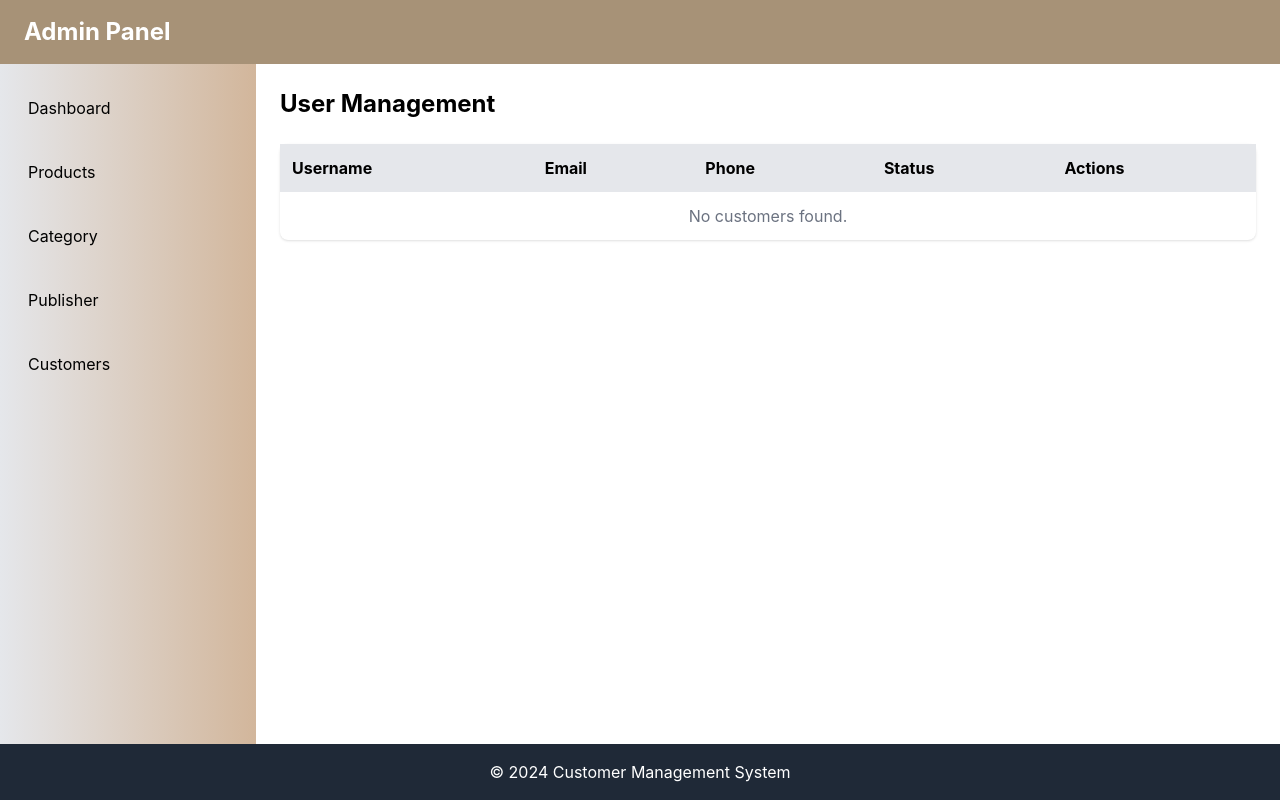
After one commit to muhamedhaleel/Bookscartz, a Django app: page /admin-customer/ in a window 1280 px wide. The commit adds this page. Run offline with Django 5.2, Linux system fonts and the light colour scheme; the visitor is signed in with stand-in values (Sample User, id 1); parts of the project's set-up code (start-up, migrations or seed data) failed here and were passed over; some libraries are stand-ins or nearby versions.

```diff
--- a/adminapp/templates/admin_category.html
+++ b/adminapp/templates/admin_category.html
@@ -40,7 +40,7 @@
                 <a href="{% url 'admin_products' %}" class="flex items-center py-2 px-3 hover:bg-white rounded-lg">Products</a>
                 <a href="{% url 'category_list' %}" class="flex items-center py-2 px-3 hover:bg-white rounded-lg">Category</a>
                 <a href="{% url 'brand_list' %}" class="flex items-center py-2 px-3 hover:bg-white rounded-lg">Publisher</a>
-                <a href="{% url 'admin_customers' %}" class="flex items-center py-2 px-3 hover:bg-white rounded-lg">Customers</a>
+                <a href="{% url 'admin_customer' %}" class="flex items-center py-2 px-3 hover:bg-white rounded-lg">Customers</a>
             </nav>
 
 
@@ -134,7 +134,7 @@
 <div id="addCategoryModal" class="fixed inset-0 bg-black bg-opacity-50 flex justify-center items-center hidden">
     <div class="bg-white rounded-lg p-6 w-96 shadow-lg">
         <h3 class="text-xl font-bold mb-4">Add New Category</h3>
-        <form method="POST">
+        <form method="POST" enctype="multipart/form-data">
             {% csrf_token %}
             {{ form.as_p }}
             <div class="flex justify-end space-x-4">
--- a/adminapp/templates/admin_home.html
+++ b/adminapp/templates/admin_home.html
@@ -27,7 +27,7 @@
                 <a href="{% url 'admin_products' %}" class="flex items-center py-2 px-3 hover:bg-white rounded-lg">Products</a>
                 <a href="{% url 'category_list' %}" class="flex items-center py-2 px-3 hover:bg-white rounded-lg">Category</a>
                 <a href="{% url 'brand_list' %}" class="flex items-center py-2 px-3 hover:bg-white rounded-lg">Publisher</a>
-                <a href="{% url 'admin_customers' %}" class="flex items-center py-2 px-3 hover:bg-white rounded-lg">Customers</a>
+                <a href="{% url 'admin_customer' %}" class="flex items-center py-2 px-3 hover:bg-white rounded-lg">Customers</a>
             </nav>
         </aside>
 
--- a/adminapp/templates/admin_publisher.html
+++ b/adminapp/templates/admin_publisher.html
@@ -35,7 +35,7 @@
                 <a href="{% url 'admin_products' %}" class="flex items-center py-2 px-3 hover:bg-white rounded-lg">Products</a>
                 <a href="{% url 'category_list' %}" class="flex items-center py-2 px-3 hover:bg-white rounded-lg">Category</a>
                 <a href="{% url 'brand_list' %}" class="flex items-center py-2 px-3 hover:bg-white rounded-lg">Publisher</a>
-                <a href="{% url 'admin_customers' %}" class="flex items-center py-2 px-3 hover:bg-white rounded-lg">Customers</a>
+                <a href="{% url 'admin_customer' %}" class="flex items-center py-2 px-3 hover:bg-white rounded-lg">Customers</a>
             </nav>
         </aside>
 
--- /dev/null
+++ b/adminapp/templates/user_details.html
@@ -0,0 +1,102 @@
+<!DOCTYPE html>
+<html lang="en">
+<head>
+    <meta charset="UTF-8">
+    <meta name="viewport" content="width=device-width, initial-scale=1.0">
+    <title>User Details - Admin Panel</title>
+    <script src="https://cdn.tailwindcss.com"></script>
+    <style>
+        body {
+            font-family: 'Inter', sans-serif;
+        }
+    </style>
+</head>
+<body class="min-h-screen flex flex-col">
+
+    <!-- Flash Messages -->
+    <div class="fixed top-4 right-4 z-50 space-y-2" id="message-container">
+        {% if messages %}
+            {% for message in messages %}
+                <div class="message p-4 rounded-lg shadow-lg transition-all duration-300 transform translate-y-0 opacity-100
+                            {% if message.tags == 'success' %} bg-green-100 text-green-700 border border-green-200
+                            {% elif message.tags == 'error' %} bg-red-100 text-red-700 border border-red-200
+                            {% else %} bg-blue-100 text-blue-700 border border-blue-200 {% endif %}">
+                    {{ message }}
+                </div>
+            {% endfor %}
+        {% endif %}
+    </div>
+
+    <!-- Header -->
+    <header class="bg-[#A79277] text-white py-4 px-6 shadow-md">
+        <h1 class="text-2xl font-bold">Admin Panel</h1>
+    </header>
+
+    <!-- Main Content -->
+    <div class="flex flex-grow">
+        <!-- Sidebar -->
+        <aside class="bg-gradient-to-r from-[#E5E7EB] to-[#d2b69b] text-black w-64 py-6 px-4 hidden lg:block">
+            <nav class="space-y-6">
+                <a href="{% url 'admin_dashboard' %}" class="flex items-center py-2 px-3 hover:bg-white rounded-lg">Dashboard</a>
+                <a href="{% url 'admin_products' %}" class="flex items-center py-2 px-3 hover:bg-white rounded-lg">Products</a>
+                <a href="{% url 'category_list' %}" class="flex items-center py-2 px-3 hover:bg-white rounded-lg">Category</a>
+                <a href="{% url 'brand_list' %}" class="flex items-center py-2 px-3 hover:bg-white rounded-lg">Publisher</a>
+                <a href="{% url 'admin_customer' %}" class="flex items-center py-2 px-3 hover:bg-white rounded-lg">Customers</a>
+            </nav>
+        </aside>
+
+        <!-- User Details Section -->
+        <main class="flex-1 p-6 bg-white">
+            <div class="flex flex-wrap justify-between items-center mb-6 gap-4">
+                <h2 class="text-2xl font-bold w-full sm:w-auto">User Management</h2>
+            </div>
+
+            <!-- User Table -->
+            <div class="bg-white rounded-lg shadow">
+                <table class="w-full table-auto">
+                    <thead class="bg-gray-200">
+                        <tr>
+                            <th class="p-3 text-left">Username</th>
+                            <th class="p-3 text-left">Email</th>
+                            <th class="p-3 text-left">Phone</th>
+                            <th class="p-3 text-left">Status</th>
+                            <th class="p-3 text-left">Actions</th>
+                        </tr>
+                    </thead>
+                    <tbody>
+                        {% for customer in customers %}
+                            <tr class="border-t">
+                                <td class="p-3">{{ customer.username }}</td>
+                                <td class="p-3">{{ customer.email }}</td>
+                                <td class="p-3">{{ customer.phone_number }}</td>
+                                <td class="p-3">
+                                    <span class="px-2 py-1 rounded-full text-sm {% if customer.is_active %}bg-green-100 text-green-700{% else %}bg-red-100 text-red-700{% endif %}">
+                                        {% if customer.is_active %} Active {% else %} Blocked {% endif %}
+                                    </span>
+                                </td>
+                                <td class="p-3">
+                                    <form method="POST" action="{% url 'toggle_customer_status' customer.id %}" class="inline">
+                                        {% csrf_token %}
+                                        <button type="submit" class="px-3 py-1 rounded-md text-sm {% if customer.is_active %}bg-red-500 text-white{% else %}bg-green-500 text-white{% endif %}">
+                                            {% if customer.is_active %} Block {% else %} Unblock {% endif %}
+                                        </button>
+                                    </form>
+                                </td>
+                            </tr>
+                        {% empty %}
+                            <tr>
+                                <td colspan="5" class="p-3 text-center text-gray-500">No customers found.</td>
+                            </tr>
+                        {% endfor %}
+                    </tbody>
+                </table>
+            </div>
+        </main>
+    </div>
+
+    <!-- Footer -->
+    <footer class="bg-gray-800 text-white text-center py-4">
+        &copy; 2024 Customer Management System
+    </footer>
+</body>
+</html>
--- a/adminapp/urls.py
+++ b/adminapp/urls.py
@@ -9,7 +9,7 @@ urlpatterns = [
     path('admin-products/', views.admin_products, name='admin_products'),
     path('admin-category/', views.category_list, name='category_list'),
     path('admin-brand/', views.brand_list, name='brand_list'),
-    path('admin-customers/', views.admin_customers, name='admin_customers'),
+    path('admin-customer/', views.admin_customer, name='admin_customer'),
     path('add-brand/', views.add_brand, name='add_brand'),
     path('edit-brand/<int:pk>/', views.edit_brand, name='edit_brand'),
     path('toggle-brand-status/<int:pk>/', views.toggle_brand_status, name='toggle_brand_status'),
--- a/adminapp/views.py
+++ b/adminapp/views.py
@@ -87,19 +87,18 @@ def category_list(request):
     form = CategoryForm()
 
     if request.method == 'POST':
-        form = CategoryForm(request.POST)
-    if form.is_valid():
-        try:
-            form.save()
-            messages.success(request, 'Category added successfully!')
-        except Exception as e:
-            messages.error(request, f'Error adding category: {str(e)}')
-        return redirect('category_list')
-    else:
-        for field, errors in form.errors.items():
-            for error in errors:
-                messages.error(request, f'{field}: {error}')
-
+        form = CategoryForm(request.POST, request.FILES)
+        if form.is_valid():
+            try:
+                form.save()
+                messages.success(request, 'Category added successfully!')
+            except Exception as e:
+                messages.error(request, f'Error adding category: {str(e)}')
+            return redirect('category_list')
+        else:
+            for field, errors in form.errors.items():
+                for error in errors:
+                    messages.error(request, f'{field}: {error}')
 
     context = {
         'categories': categories,
@@ -289,8 +288,8 @@ def admin_publisher(request):
 
 
 @login_required(login_url='admin_login')
-def admin_customers(request):
-    return render(request,'admin_caustomer.html')  # Corrected typo in filename
+def admin_customer(request):
+    return render(request,'user_details.html')  # Corrected typo in filename
 
 
 
```
Also changed, not shown: userapp/templates/home.html (+6 -25 lines), userapp/views.py (+5 -2 lines), media/brands/65f1b1d6d7248849f611bb85-anime-manga-comic-book-storyboard-9.jpg (added), media/brands/9780008225353.jpg (deleted), media/brands/9780473693046.jpg (added), media/brands/9781668052273.jpg (deleted), media/brands/download.png (deleted), media/brands/images.png (deleted), media/brands/photo-1474932430478-367dbb6832c1.jpg (added), media/brands/photo-a84b82f8.jpg (added).
